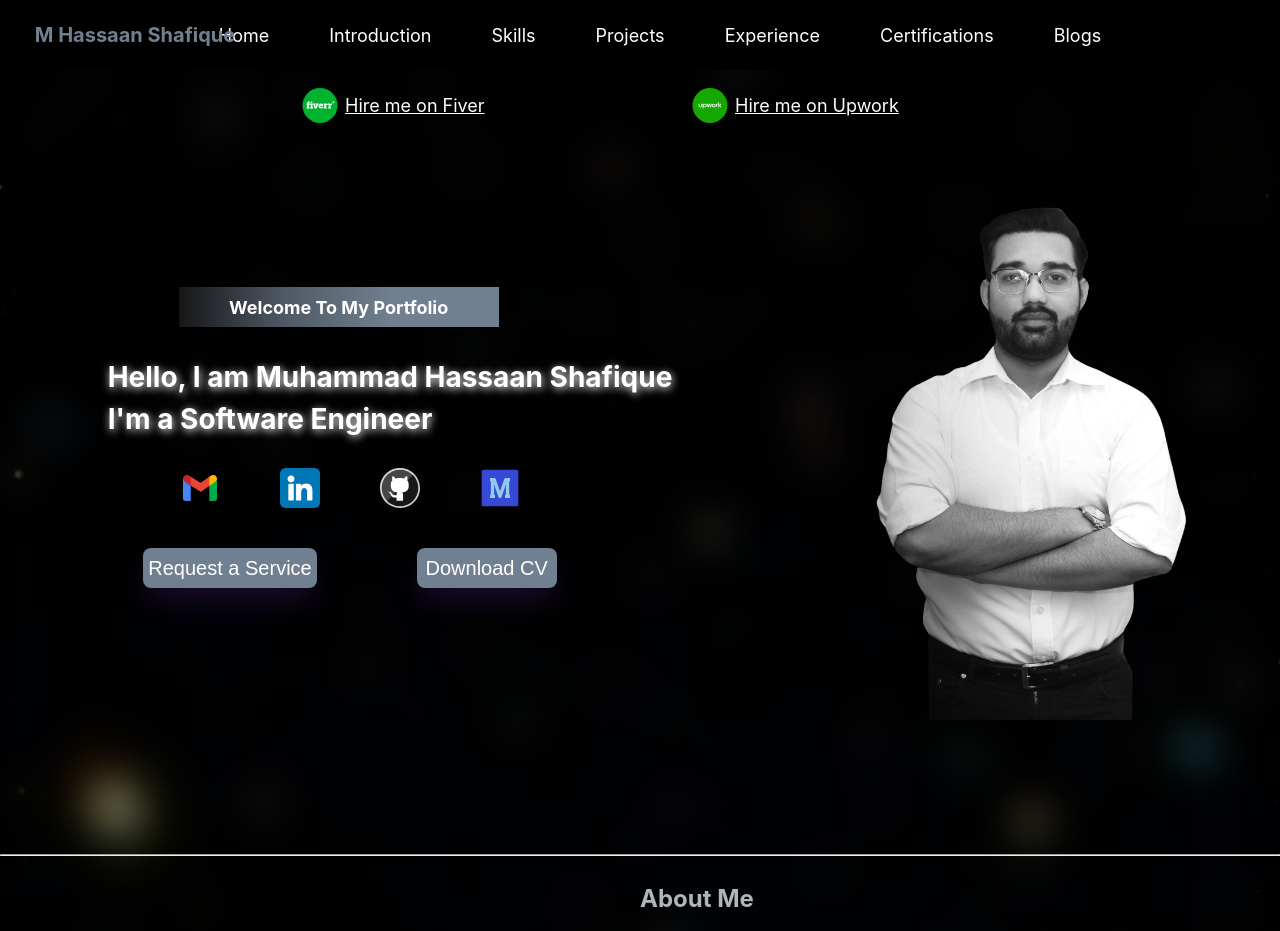
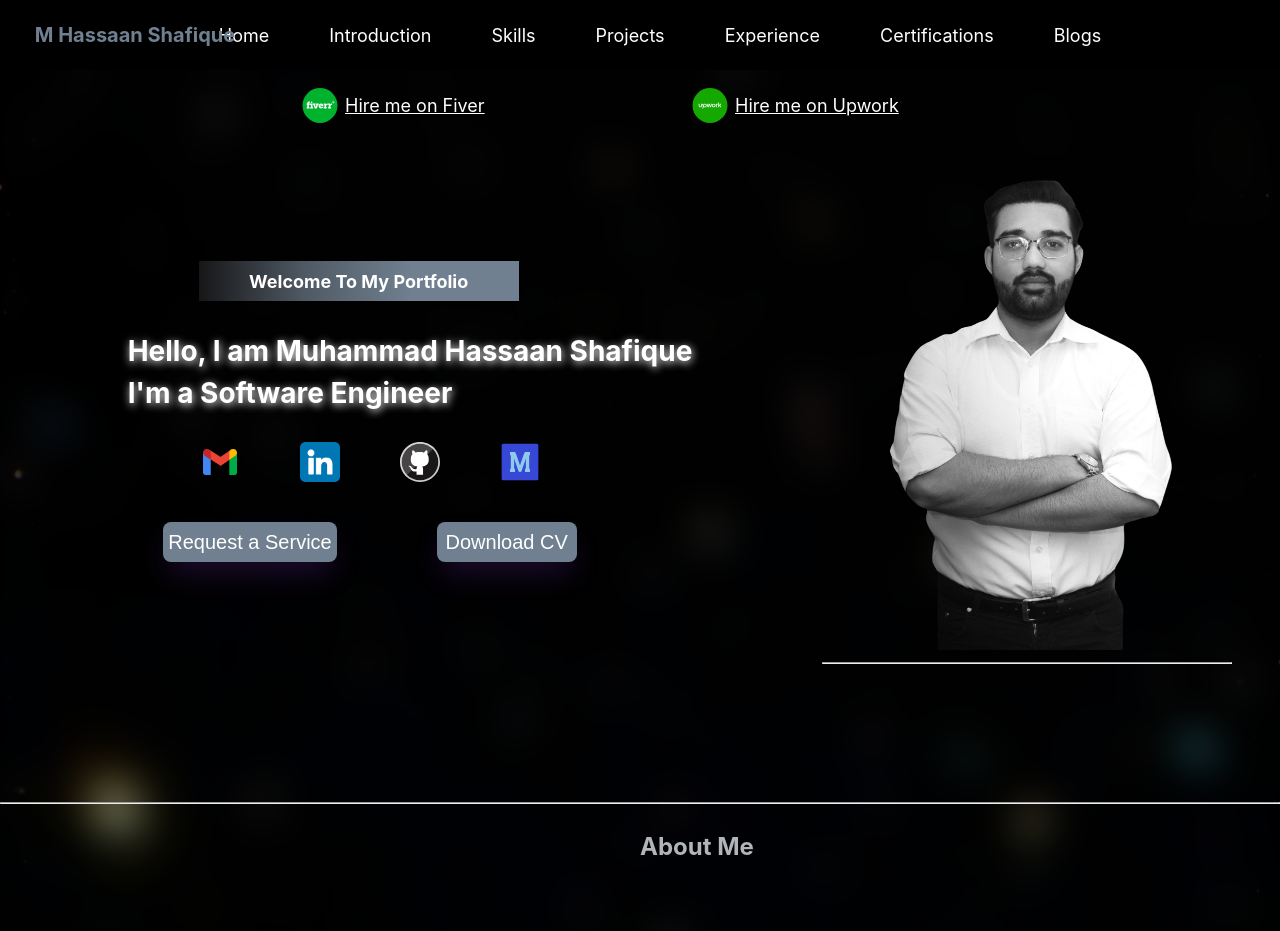
Before and after one commit to hassaan-shafique/MHS-Portfolio, a React (Create React App) app: page / in a window 1280 px wide. Shown: the top 931 px of the page. Built offline with nearby package versions, Linux system fonts and the light colour scheme.

Commit message:
home img

```diff
--- a/src/App.css
+++ b/src/App.css
@@ -279,7 +279,7 @@ margin-bottom: 130px;
 /* Section No 1 Home section */
 
 .home-image{
-  margin-top: 120px;
+  margin-top: 100px;
 }
 
 .home-main{
@@ -504,6 +504,7 @@ gap: 60px;
       gap: 70px;
       flex-direction: column;
 
+
     }
         .About-img {
 
@@ -522,6 +523,7 @@ gap: 60px;
   justify-content: center;
   align-items: center;
   gap: 40px;
+
 
 
 
--- a/src/Components/home.js
+++ b/src/Components/home.js
@@ -168,20 +168,20 @@ const redirectToCV = () => {
           <div>
             <img
               className="home-image"
-              width={450}
-              height={600}
+              width={410}
+              height={550}
               src="/hassaan-2.png"
               alt="homeImage"
             />
+            <hr />
           </div>
         </section>
+        <hr />
 
         {/* home div */}
 
         {/* </div> */}
       </section>
-
-        <hr />
 
       <Introduction />
       <Skills />
```
Also changed, not shown: public/hassaan-2..png (added).
